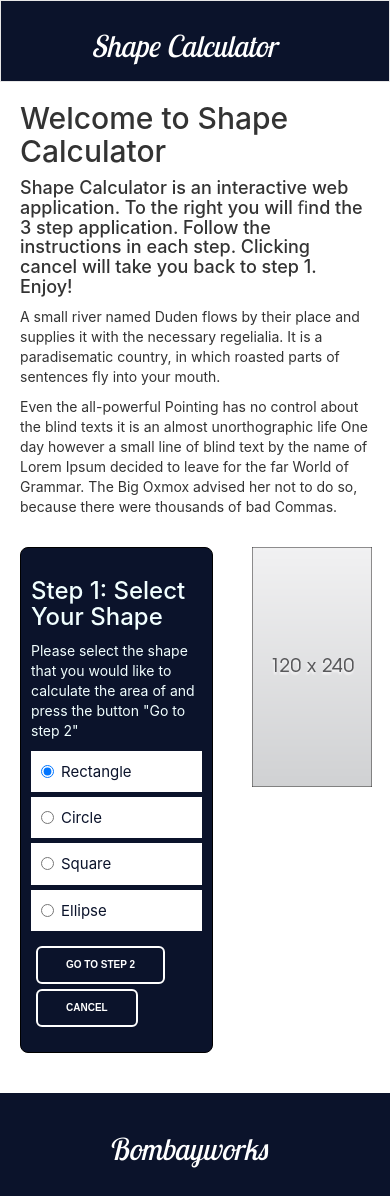
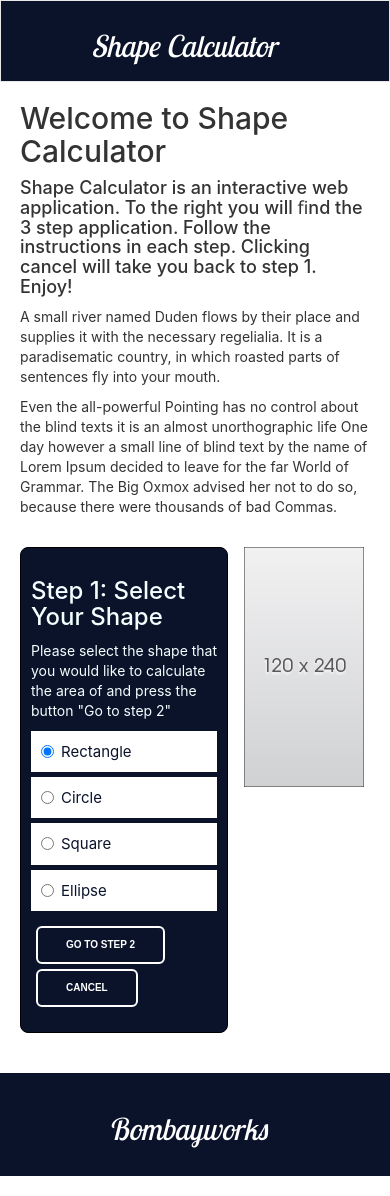
Before and after one commit to sharmanilay/shape-calculator, a React (Create React App) app: page / in a window 390 px wide. Built offline with nearby package versions, Linux system fonts and the light colour scheme.

Commit message:
design changes

```diff
--- a/src/App.css
+++ b/src/App.css
@@ -147,6 +147,12 @@ footer{
     padding:10px;
     margin-top: 0;
   }
+  .col-xs-7{
+    padding-right: 0;
+  }
+  .col-xs-5{
+    padding-left: 0;
+  }
   .side-content{
     padding-left: 10px;
     padding-right: 10px;
```
